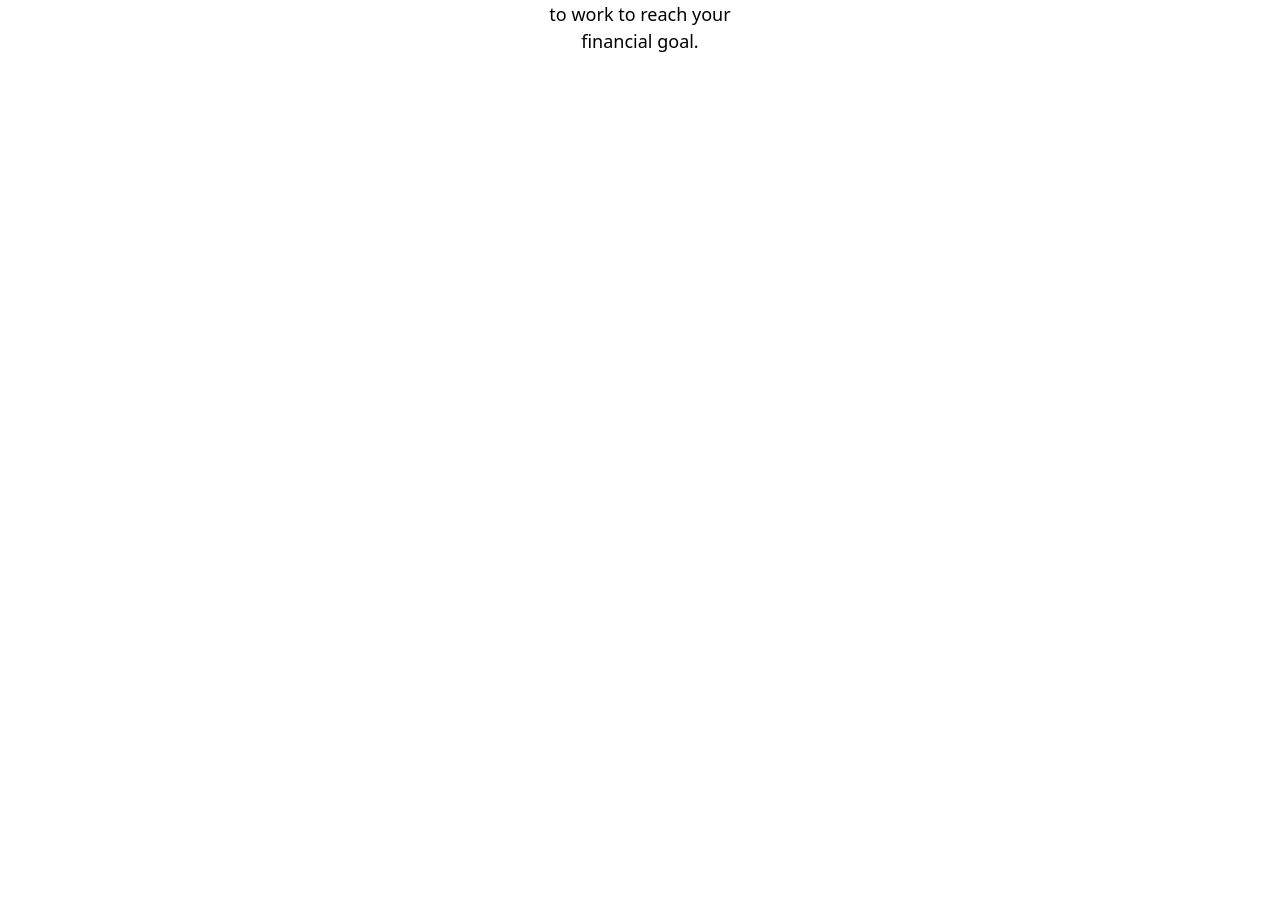
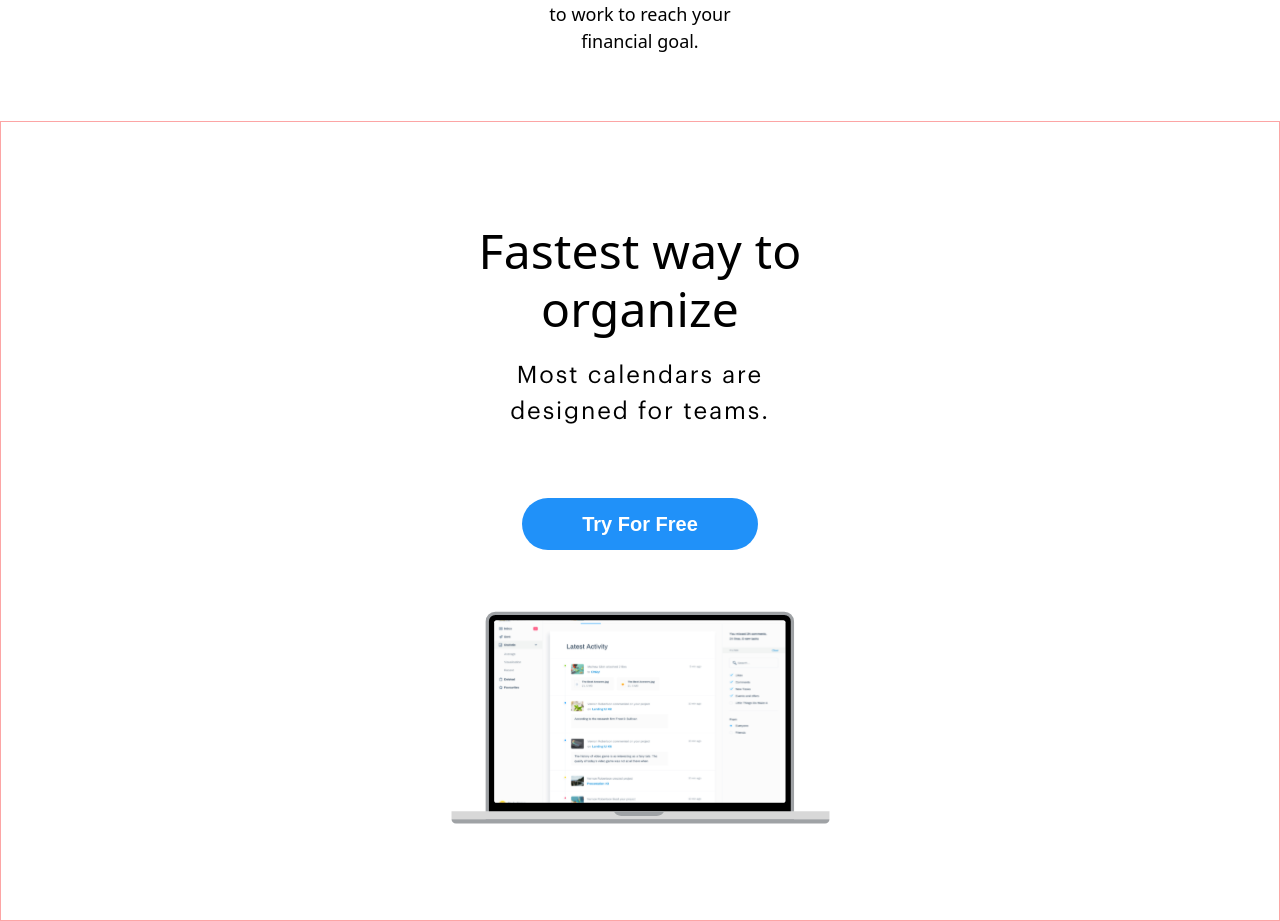
Before and after one commit to dev-ley/my-app, a Next.js app: page / in a window 1280 px wide. Shown: the part 2362-3283 px from the top of the page. Before the commit the page ends 2483 px from the top, so only its background shows below. Built offline with nearby package versions, Linux system fonts and the light colour scheme.

Commit message:
organize pronto

```diff
--- /dev/null
+++ b/src/app/components/FastOrganize/FastOrfanize.tsx
@@ -0,0 +1,38 @@
+import React from 'react'
+import Tittle from '../Texto/Tittle'
+import Paragraph from '../Texto/Paragraph'
+import Button from '../Button/Button'
+import Image from 'next/image'
+
+
+const FastOrfanize = () => {
+  return (
+    <section className='flex flex-col items-center  w-full h-[800px] border border-red-300'>
+        <div className='flex flex-col gap-[59px] py-[50px] h-[740px] mx-[20px] my-[30px] '>
+            <div className='flex flex-col h-[237px] items-center '>
+                <Tittle fontFamily='text-graphikBolder' cor='text-black'>
+                    Fastest way to organize
+                </Tittle>
+                <Paragraph cor='text-black' font='text-[24px]' fontFamily='font-graphik'>
+                    Most calendars are designed for teams.
+                </Paragraph>
+            </div>
+            <div className='flex flex-col items-center h-[60px] '>
+                <Button textFamily="font-graphikBold font-extrabold" textColor='text-white' cor="bg-corbtn">
+                    Try For Free
+                </Button>
+            </div>
+            <div className='flex flex-col items-center h-[255px] '>
+                    <Image
+                    src="/images/fastorganize/imgnotebook.svg"
+                    alt='imagem de um notebook'
+                    width={379}
+                    height={212}
+                    />
+            </div>
+        </div>
+    </section>
+  )
+}
+
+export default FastOrfanize
--- a/src/app/components/Feature/Feature.tsx
+++ b/src/app/components/Feature/Feature.tsx
@@ -13,7 +13,7 @@ const Feature = () => {
   }
 
   return (
-    <section className='flex flex-col items-center  mt-[24px] w-full h-[1596.12px]'>
+    <section className='flex flex-col items-center  mt-[24px] w-full h-[1596.12px] '>
       <div className="flex flex-col items-center  w-[285px] h-[182px] mx-[66.5px] mt-[80px]">
           <Tittle fontFamily='text-graphikBolder' cor='text-black'>
             Features
@@ -32,7 +32,7 @@ const Feature = () => {
            />
         </div>
 
-        <div className='flex flex-col  w-[255px] h-[924px] mx-[85px] py-[18px] gap-[75px] mt-[50px]'>
+        <div className='flex flex-col  w-[255px] h-[924px] mx-[85px] py-[18px] gap-[75px] my-[50px]'>
           <ItemFeature
           imagem='mdi_drawing'
           titulo='OpenType features Variable fonts'
--- a/src/app/page.tsx
+++ b/src/app/page.tsx
@@ -1,3 +1,4 @@
+import FastOrfanize from "./components/FastOrganize/FastOrfanize";
 import Feature from "./components/Feature/Feature";
 import HeadLight from "./components/HeadLight/HeadLight";
 
@@ -6,6 +7,7 @@ export default function Home() {
     <main>
       <HeadLight/>
       <Feature/>
+      <FastOrfanize/>
     </main>
   );
 }
```
Also changed, not shown: public/images/fastorganize/imgnotebook.svg (added).
